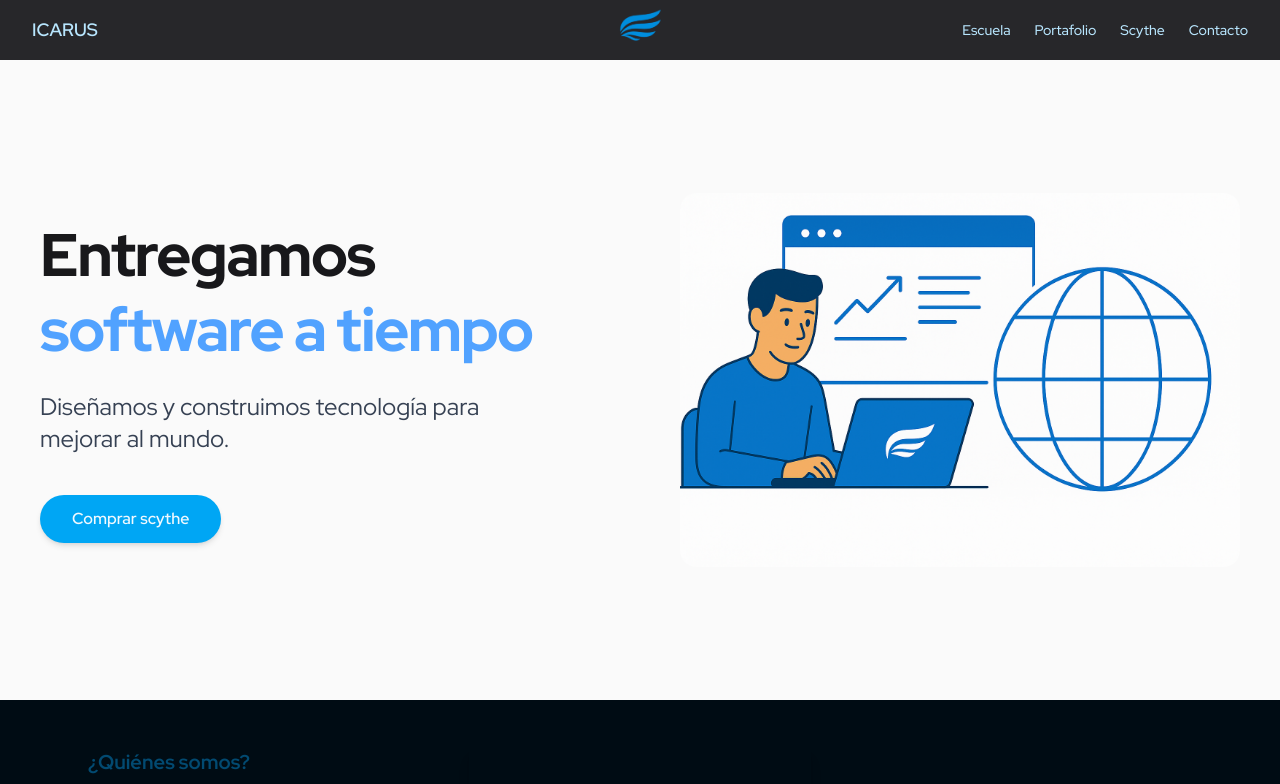
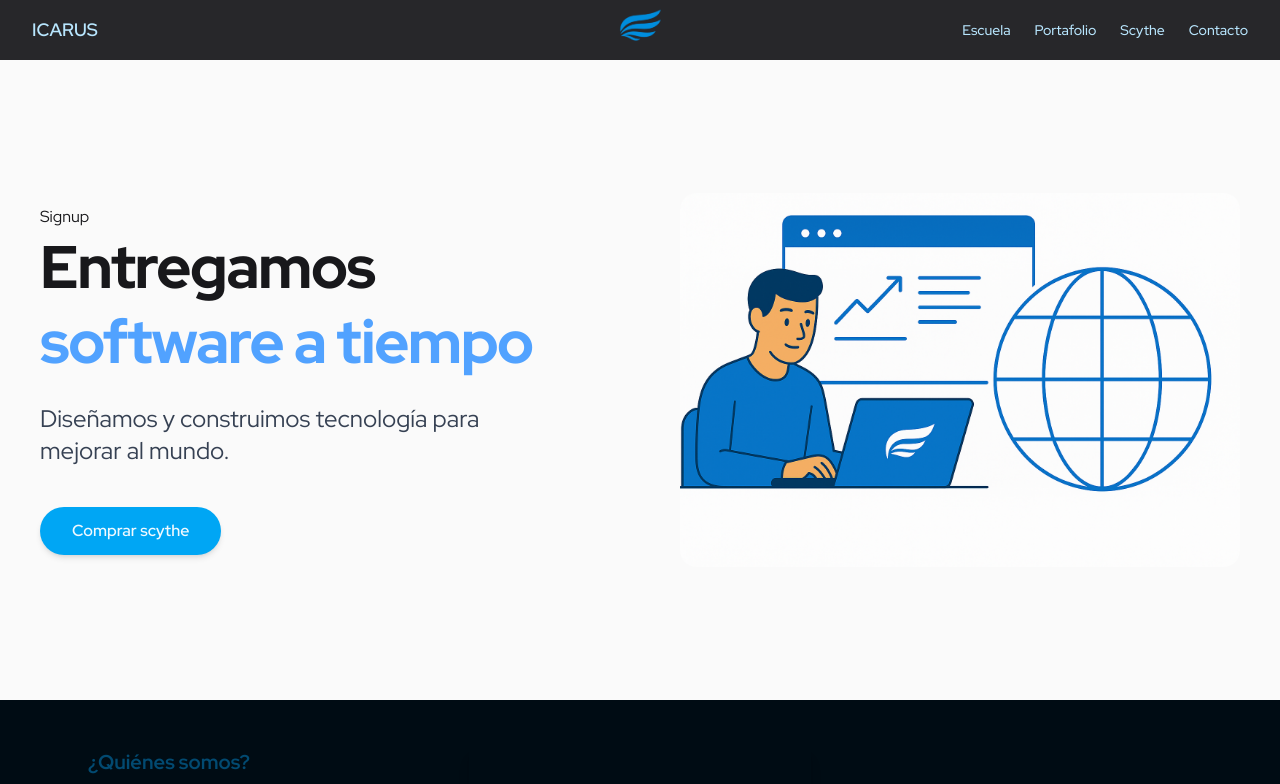
Before and after one commit to grzlz/icarus, a SvelteKit app: page / in a window 1280 px wide. Shown: the top 784 px of the page. Built offline with nearby package versions, Linux system fonts and the light colour scheme.

Commit message:
Feat: add other event

```diff
--- a/src/routes/+page.svelte
+++ b/src/routes/+page.svelte
@@ -2,6 +2,11 @@
 	import { track } from '@vercel/analytics/sveltekit';
 
 	let start = $state(Date.now());
+
+  function handleClick() {
+      track('Signup');
+    }
+
 
 	function handleVisibilityChange() {
 		if (document.visibilityState === 'hidden') {
@@ -22,6 +27,7 @@
 
     <!-- Text Content -->
     <div class="flex-1 text-left">
+      <button onclick={handleClick} >Signup</button>
       <h1 class=" text-5xl md:text-6xl font-extrabold leading-tight tracking-tight">
         Entregamos <span class="text-blue-400">software a tiempo</span>
       </h1>
```
